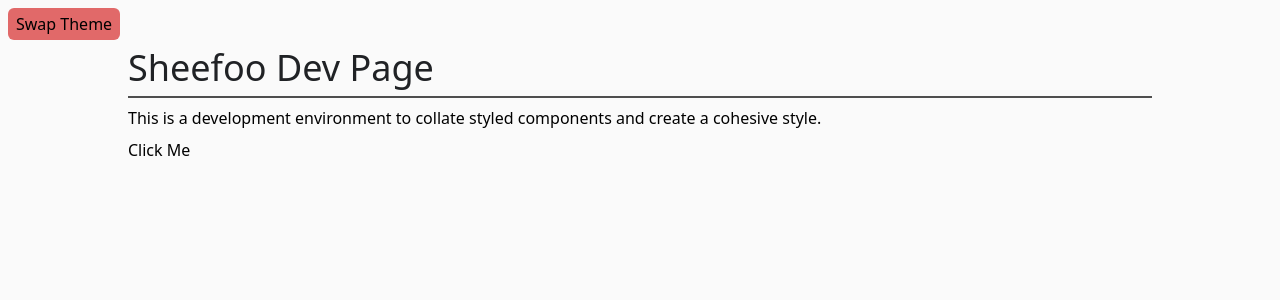
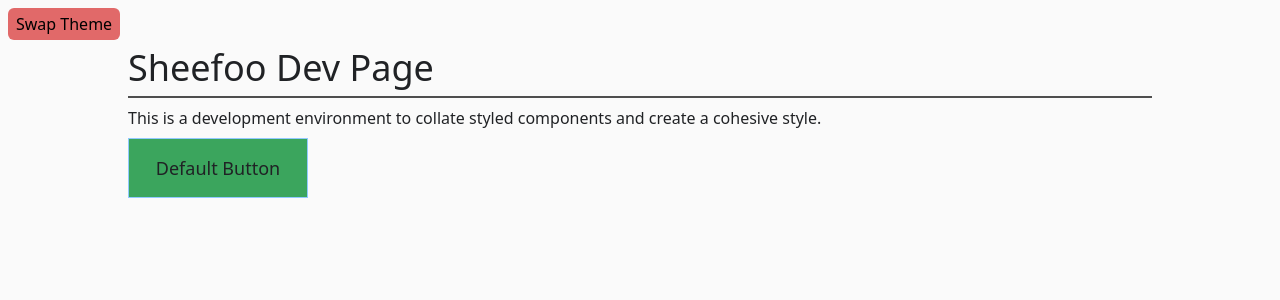
Before and after one commit to TheSheefooProject/frontend, a Next.js app: page /devpage in a window 1280 px wide. Shown: the top 300 px of the page. Built offline with nearby package versions, Linux system fonts and the light colour scheme.

Commit message:
~ Button component edits

```diff
--- a/components/common/Button/Button.tsx
+++ b/components/common/Button/Button.tsx
@@ -3,12 +3,41 @@ import styles from './button.module.scss'
 const Button = (props: {
   [x: string]: any
   text?: 'Default Button' | undefined
+  className?: string
 }) => {
   // Default prop values
-  const { text = 'Default Button', ...restProps } = props
+  const {
+    text = 'Default Button',
+    className = '',
+    bg_colour = '#3BA55D',
+    border_colour = '#00885D',
+    ...restProps
+  } = props
 
   return (
-    <button onClick={() => console.log('I was clicked 💀')}>Click Me</button>
+    // Button Container
+    <div className={styles.btn_outer}>
+      {/* Button */}
+      <button
+        style={{ backgroundColor: bg_colour }}
+        className={`${className + ' ' + styles.btn_inner}`}
+        onClick={() => console.log('I was clicked 💀')}
+      >
+        {/* Button Outline */}
+        <svg
+          width="180px"
+          height="60px"
+          viewBox="0 0 180 60"
+          style={{ stroke: border_colour }}
+          className={styles.border}
+        >
+          <polyline points="179,1 179,59 1,59 1,1 179,1" className="bg-line" />
+          <polyline points="179,1 179,59 1,59 1,1 179,1" className="hl-line" />
+        </svg>
+        {/* Button Text  */}
+        <span className={`${styles.btn_text}` + ' text-primary'}>{text}</span>
+      </button>
+    </div>
   )
 }
 
--- a/components/common/Button/button.module.scss
+++ b/components/common/Button/button.module.scss
@@ -0,0 +1,41 @@
+.btn_outer {
+  width: 180px;
+  height: 60px;
+  position: absolute;
+}
+.border {
+  position: absolute;
+  left: 0;
+  top: 0;
+  fill: none;
+  stroke: #fff;
+  stroke-dasharray: 150 480;
+  stroke-dashoffset: 150;
+  transition: 0.75s ease-in-out;
+}
+
+.btn_inner {
+  width: 180px;
+  height: 60px;
+  cursor: pointer;
+  background: transparent;
+  border: 1px solid #91c9ff;
+  outline: none;
+  transition: 1s ease-in-out;
+}
+
+.btn_inner:hover {
+  transition: 1s ease-in-out;
+  background: #4f95da;
+}
+
+.btn_inner:hover svg {
+  stroke-dashoffset: -480;
+}
+
+.btn_inner span {
+  font-size: 18px;
+}
+
+.btn_text {
+}
--- a/pages/devpage/index.tsx
+++ b/pages/devpage/index.tsx
@@ -14,11 +14,11 @@ const Devpage: NextPage = () => {
       <h1 className="border-b-2 border-secondary pb-2 text-4xl text-primary">
         Sheefoo Dev Page
       </h1>
-      <h2 className="py-2">
+      <h2 className="py-2 text-primary">
         This is a development environment to collate styled components and
         create a cohesive style.
       </h2>
-      <Button></Button>
+      <Button className="text-primary"></Button>
     </div>
   )
 }
```
